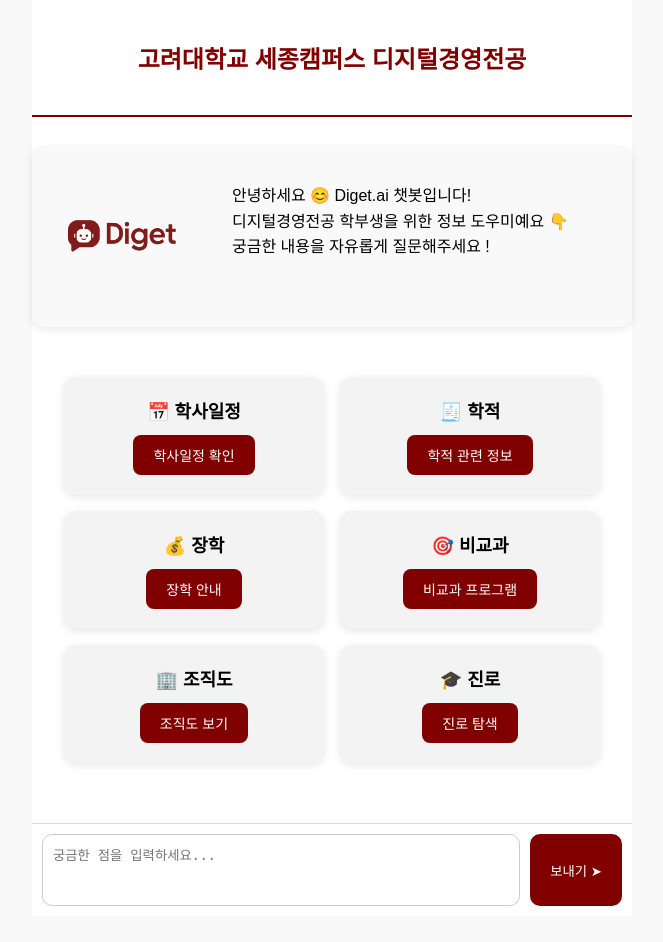
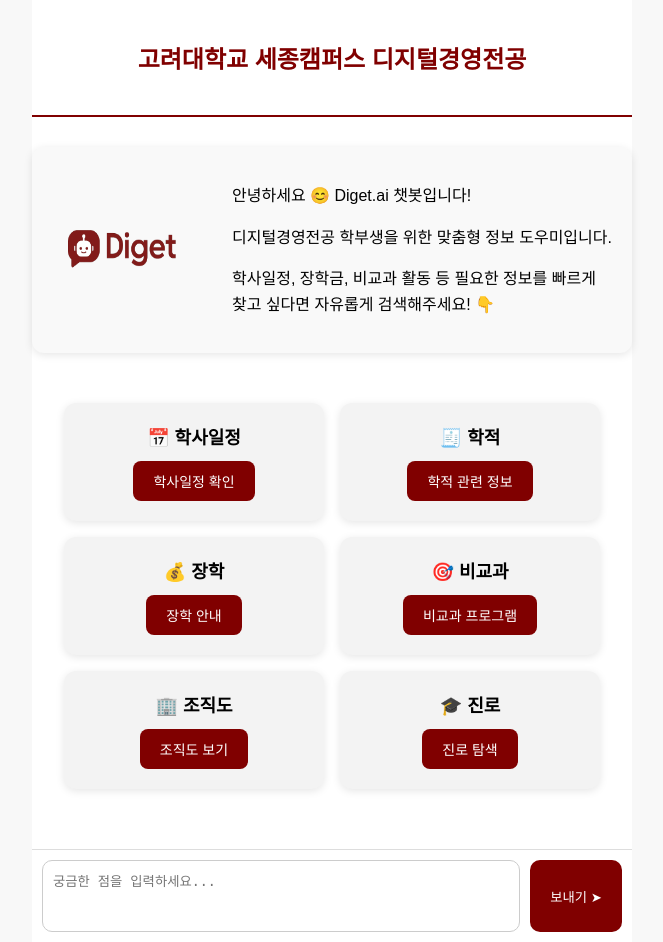
Before and after one commit to channwl/DPT-chatbot, a Django app: page /chatbot/ in a window 1280 px wide. Shown: the whole page, without its empty margins (308-971 px from the left). Before the commit the page ends 906 px from the top, so only its background shows below. Run offline with Django 4.2, Linux system fonts and the light colour scheme.

Commit message:
Update chatbot.html

```diff
--- a/chatbot/templates/chatbot/chatbot.html
+++ b/chatbot/templates/chatbot/chatbot.html
@@ -80,9 +80,9 @@
         <div class="intro-box">
           <img src="{% static 'chatbot/diget_logo2.png' %}" alt="Diget.ai 아이콘" class="intro-logo">
           <div class="intro-text">
-            <p>안녕하세요 😊 Diget.ai 챗봇입니다!<br>
-            디지털경영전공 학부생을 위한 정보 도우미예요 👇<br>
-            궁금한 내용을 자유롭게 질문해주세요 !</p>
+            <p>안녕하세요 😊 Diget.ai 챗봇입니다!</p>
+            <p>디지털경영전공 학부생을 위한 맞춤형 정보 도우미입니다.</p>
+            <p>학사일정, 장학금, 비교과 활동 등 필요한 정보를 빠르게 찾고 싶다면 자유롭게 검색해주세요! 👇</p>
           </div>
         </div>
 
```
